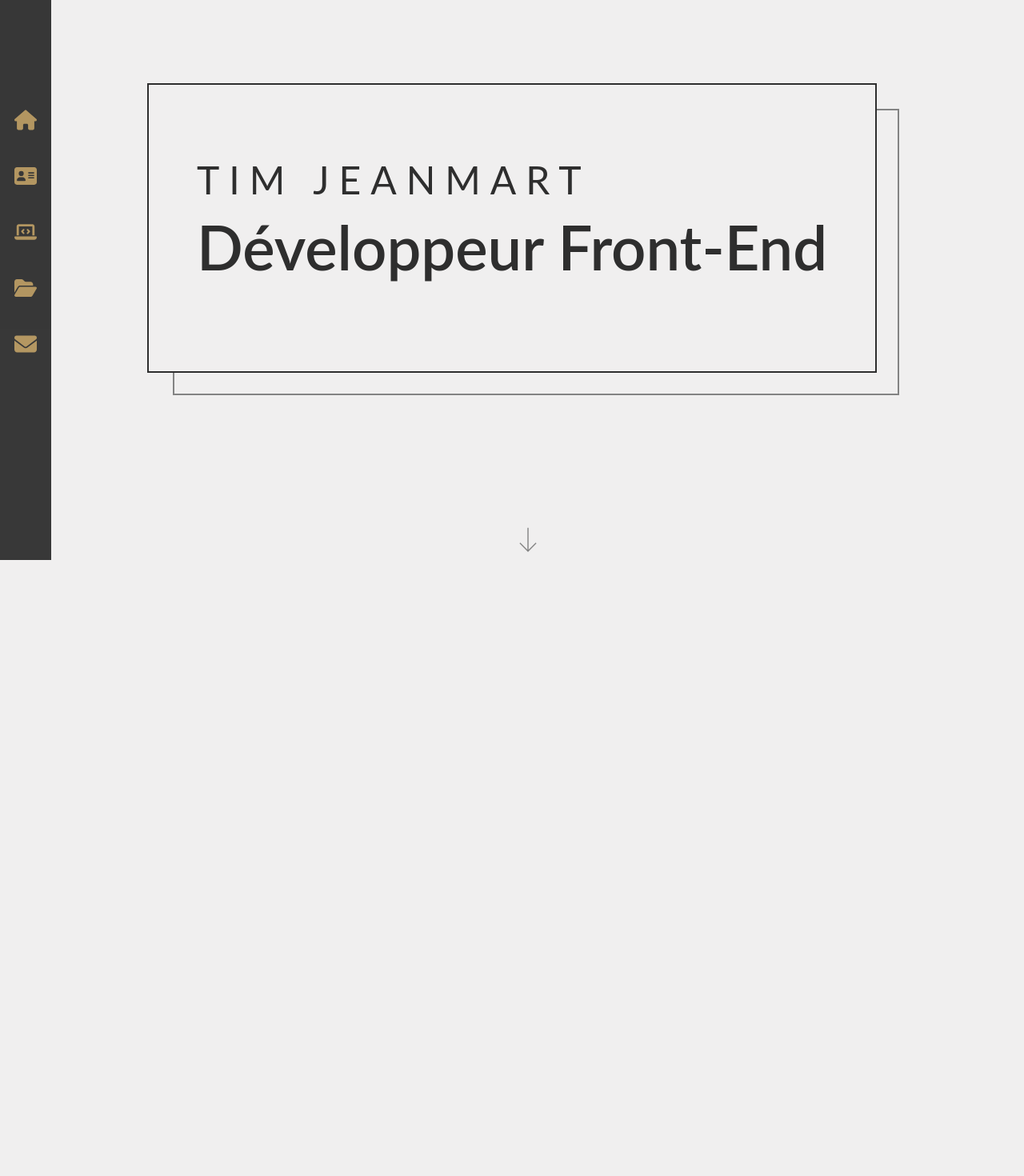
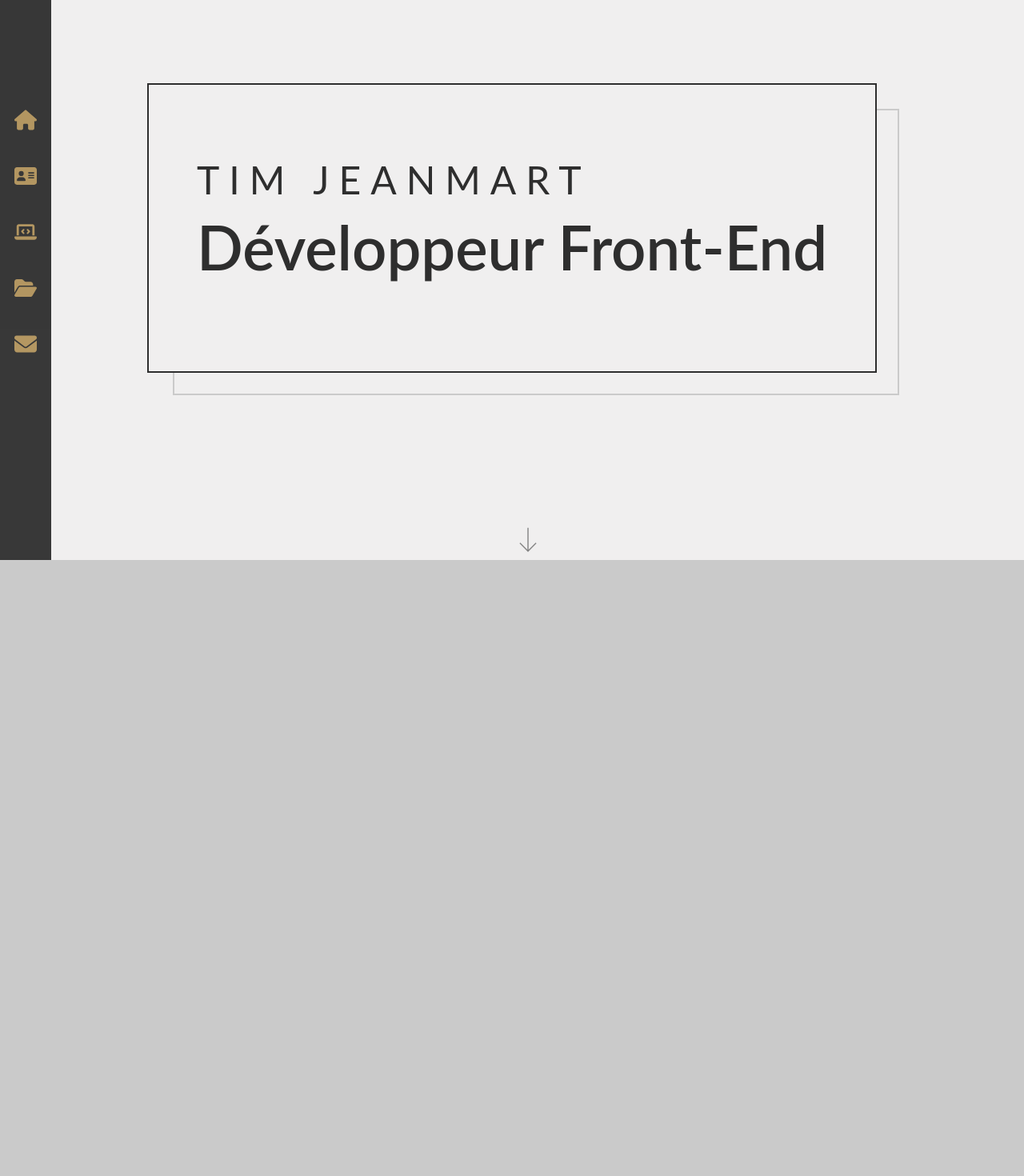
Before and after one commit to Tim-jn/Portfolio, a React (Create React App) app: page / in a window 1280 px wide. Shown: the part 100-1570 px from the top of the page at 80% size. Built offline with nearby package versions, Linux system fonts and the light colour scheme.

Commit message:
change def color + bg colo

```diff
--- a/src/App.scss
+++ b/src/App.scss
@@ -15,7 +15,7 @@ $secondary-bg-color: #2e2e2e;
 // Fonts colors
 
 $primary-font-color: #2e2e2e;
-$secondary-font-color: #838383;
+$secondary-font-color: #cacaca;
 $third-font-color: #b0925a;
 
 // Fonts sizes
@@ -94,6 +94,7 @@ body {
   position: relative;
   height: 100vh;
   width: 100%;
+  background-color: $secondary-font-color;
 }
 
 // .about:before {
```
